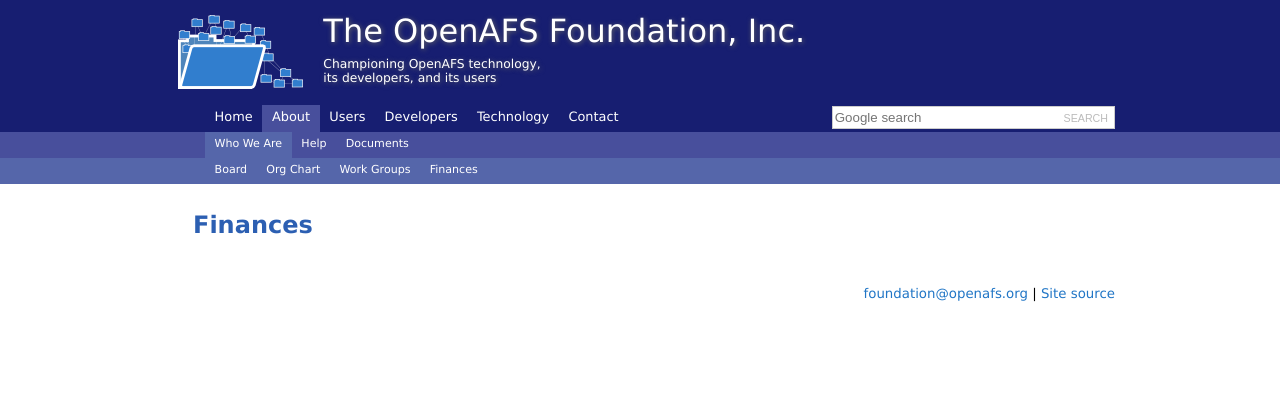
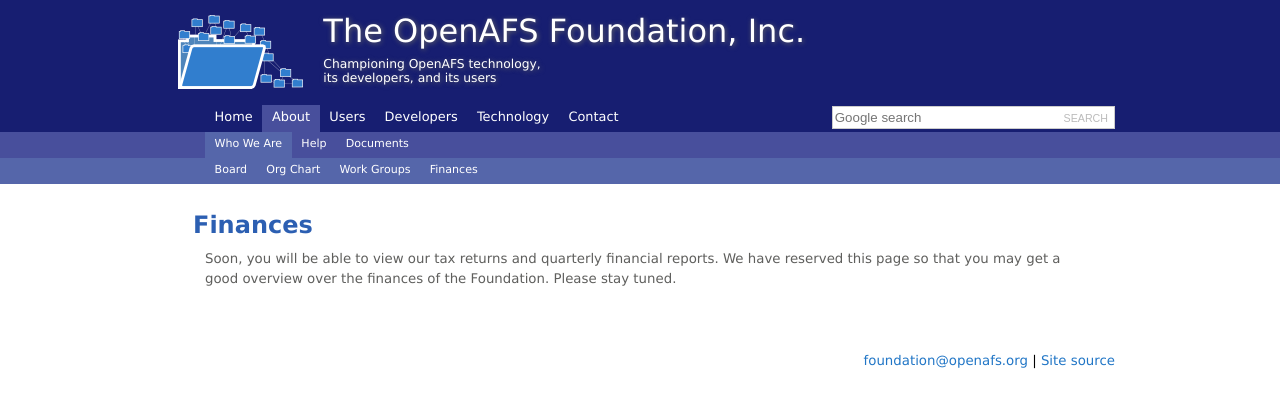
Before and after one commit to openafsfoundation/openafsfoundation.org, a Jekyll site: the page built from about/finance/index.md, in a window 1280 px wide. Shown: the top 408 px of the page. Built offline with Jekyll 4.4.1, drawn with Linux system fonts in a browser that asks for light colours.

Commit message:
Update index.md

```diff
--- a/about/finance/index.md
+++ b/about/finance/index.md
@@ -4,3 +4,5 @@
 ---
 
 ## Finances ##
+
+Soon, you will be able to view our tax returns and quarterly financial reports.  We have reserved this page so that you may get a good overview over the finances of the Foundation.  Please stay tuned.
```
